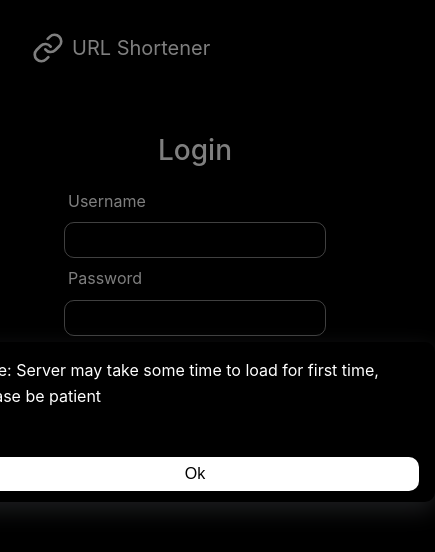
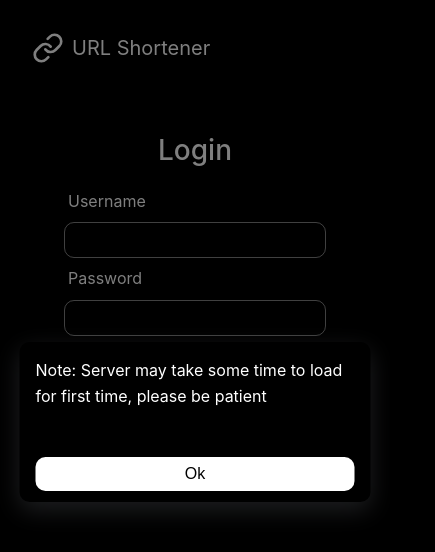
Before and after one commit to MikhailWahib/url-shortener-frontend, a Vue app: page /login in a window 390 px wide. Shown: the top 552 px of the page, 435 px wide, since content can reach past the window. Built offline with nearby package versions, Linux system fonts and the light colour scheme.

Commit message:
Fix modal on small screens

```diff
--- a/src/components/Modal.vue
+++ b/src/components/Modal.vue
@@ -59,4 +59,10 @@ const close = () => {
 button {
     margin-top: 3rem;
 }
+
+@media (max-width: 768px) {
+    .modal {
+        width: 90%;
+    }
+}
 </style>
```
